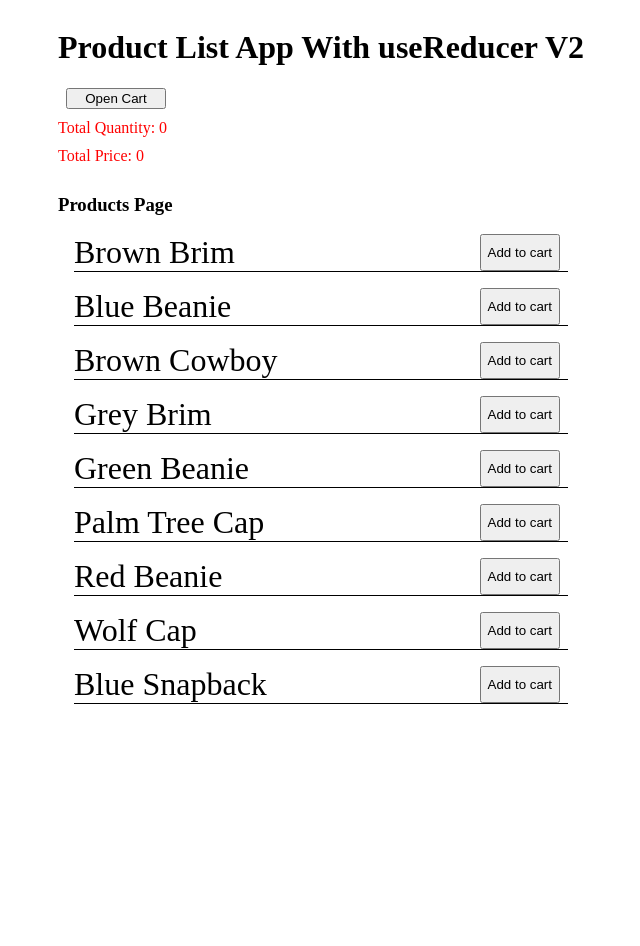
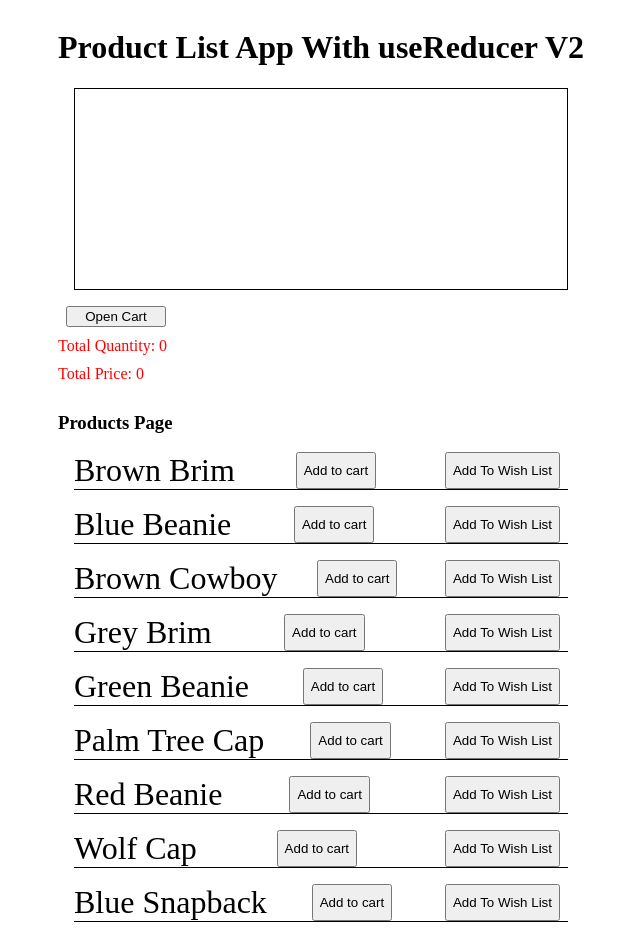
Before and after one commit to AnasAzkoul/Cart-component-React, a React (Create React App) app: page / in a window 1280 px wide. Shown: the whole page, without its empty margins (319-959 px from the left). Before the commit the page ends 800 px from the top, so only its background shows below. Built offline with nearby package versions, Linux system fonts and the light colour scheme.

Commit message:
adding a wish list feature using reducer hook

```diff
--- a/src/App.js
+++ b/src/App.js
@@ -3,7 +3,9 @@ import { cartListContext } from './contexts/Cart-items.Context/Cart-items.contex
 
 import Cart from './Components/Cart-component/Cart.Component';
 import ProductsList from './Components/Products-List/ProductsList.component';
+import WishList from './Components/wish-list/wish-list.component';
 import './App.css';
+
 
 function App() {
   const {
@@ -23,6 +25,7 @@ function App() {
   return (
     <div className="App">
       <h1>Product List App With useReducer V2</h1>
+      <WishList />
       <div className='cart-info'>
         {
           isCartOpen ?
--- a/src/Assets/Shop.data.json
+++ b/src/Assets/Shop.data.json
@@ -3,54 +3,63 @@
     "id": 1,
     "name": "Brown Brim",
     "imageUrl": "https://i.ibb.co/ZYW3VTp/brown-brim.png",
-    "price": 25
+    "price": 25,
+    "isWishList": false
   },
   {
     "id": 2,
     "name": "Blue Beanie",
     "imageUrl": "https://i.ibb.co/ypkgK0X/blue-beanie.png",
-    "price": 18
+    "price": 18,
+    "isWishList": false
   },
   {
     "id": 3,
     "name": "Brown Cowboy",
     "imageUrl": "https://i.ibb.co/QdJwgmp/brown-cowboy.png",
-    "price": 35
+    "price": 35,
+    "isWishList": false
   },
   {
     "id": 4,
     "name": "Grey Brim",
     "imageUrl": "https://i.ibb.co/RjBLWxB/grey-brim.png",
-    "price": 25
+    "price": 25,
+    "isWishList": false
   },
   {
     "id": 5,
     "name": "Green Beanie",
     "imageUrl": "https://i.ibb.co/YTjW3vF/green-beanie.png",
-    "price": 18
+    "price": 18,
+    "isWishList": false
   },
   {
     "id": 6,
     "name": "Palm Tree Cap",
     "imageUrl": "https://i.ibb.co/rKBDvJX/palm-tree-cap.png",
-    "price": 14
+    "price": 14,
+    "isWishList": false
   },
   {
     "id": 7,
     "name": "Red Beanie",
     "imageUrl": "https://i.ibb.co/bLB646Z/red-beanie.png",
-    "price": 18
+    "price": 18,
+    "isWishList": false
   },
   {
     "id": 8,
     "name": "Wolf Cap",
     "imageUrl": "https://i.ibb.co/1f2nWMM/wolf-cap.png",
-    "price": 14
+    "price": 14,
+    "isWishList": false
   },
   {
     "id": 9,
     "name": "Blue Snapback",
     "imageUrl": "https://i.ibb.co/X2VJP2W/blue-snapback.png",
-    "price": 16
+    "price": 16,
+    "isWishList": false
   }
 ]
--- a/src/Components/Products-List/ProductsList.component.jsx
+++ b/src/Components/Products-List/ProductsList.component.jsx
@@ -1,17 +1,16 @@
-import React from 'react';
-
-import productsList from '../../Assets/Shop.data.json'
-
+import React, {useContext} from 'react';
+import { productsContext } from '../../contexts/products-context /products.context';
 
 import Product from '../product/product.component';
 
 const ProductsList = () => {
+  const { products } = useContext(productsContext);
 
   return (
     <div>
       <h3>Products Page</h3>
       {
-        productsList.map(product =>
+        products.map(product =>
           <div key={product.id}>
             <Product product={product}/>
           </div>
--- a/src/Components/product/product.component.jsx
+++ b/src/Components/product/product.component.jsx
@@ -1,20 +1,29 @@
 import React, { useContext } from 'react';
 import { cartListContext } from '../../contexts/Cart-items.Context/Cart-items.context';
+import { productsContext } from '../../contexts/products-context /products.context';
 
 import './product.styles.css';
 
 const Product = ({ product }) => {
-	const { name } = product;
+	const { name, isWishList } = product;
 	const { productToAdd } = useContext(cartListContext);
+	const { productToWishList } = useContext(productsContext)
 
 	const addProductToCart = () => {
 		productToAdd(product);
+	}
+
+	const addToWishListHandler = () => {
+		productToWishList(product)
 	}
 
   return (
 	  <div className='product-container'>
 		  <span>{name}</span>
 		  <button onClick={addProductToCart}>Add to cart</button>
+		  <button onClick={addToWishListHandler}>{!isWishList ?
+			'Add To Wish List' : 'Remove from Wish List'}
+			</button>
 	  </div>
   )
 }
--- /dev/null
+++ b/src/Components/wish-list/wish-list.component.jsx
@@ -0,0 +1,33 @@
+import { useContext, useEffect } from "react";
+import { wishListContext } from "../../contexts/wish-list.context/wish-list.context";
+import { productsContext } from "../../contexts/products-context /products.context";
+
+import './wish.list.styles.css'
+
+const WishList = () => {
+	const {wishList, addToWishList} = useContext(wishListContext);
+	const { products } = useContext(productsContext);
+
+	useEffect(() => {
+		addToWishList(products)
+	}, [products]);
+
+	console.log(products)
+	console.log(wishList)
+
+	return (
+		<div className="wish-list-container">
+			{
+				wishList.map(item => {
+					return (
+						<div key={item.id}>
+							<span>{item.name}</span>
+						</div>
+					)
+				})
+			}
+		</div>
+	)
+}
+
+export default WishList
--- /dev/null
+++ b/src/Components/wish-list/wish.list.styles.css
@@ -0,0 +1,8 @@
+.wish-list-container{
+	border: 1px solid black;
+	margin: 1rem;
+	display: flex;
+	flex-direction: column;
+	height: 25vh;
+	overflow: scroll;
+}
--- /dev/null
+++ b/src/contexts/products-context /products.context.jsx
@@ -0,0 +1,63 @@
+import { createContext, useReducer, useEffect } from "react";
+import shopData from '../../Assets/Shop.data.json';
+import { createAction } from "../../Assets/Utils/Reducer/createAction";
+
+const addProductToWishList = (products, productToAdd) => {
+	return products.map(product => product.id === productToAdd.id ?
+		{...product, isWishList: !product.isWishList} : product)
+}
+
+
+export const productsContext = createContext({
+	products: [],
+	productToWishList: () => {}
+});
+
+const PRODUCT_ACTION_TYPES = {
+	SET_PRODUCTS: 'SET_PRODUCTS'
+}
+
+const INITIAL_PRODUCT_STATE = {
+	products: []
+}
+
+const productReducer = (state, action) => {
+	const {type, payload} = action;
+
+	switch(type){
+		case PRODUCT_ACTION_TYPES.SET_PRODUCTS:
+			return {
+				...state,
+				products: payload
+			}
+		default:
+			return state
+	}
+};
+
+
+export const ProductProvider = ({children}) => {
+	const [state, dispatch] = useReducer(productReducer, INITIAL_PRODUCT_STATE);
+	const { products } = state;
+
+	useEffect(() => {
+		dispatch(createAction(PRODUCT_ACTION_TYPES.SET_PRODUCTS, shopData ))
+	}, [])
+
+	console.log(products)
+
+	const productToWishList = (productToAdd) => {
+		const newProducts = addProductToWishList(products, productToAdd);
+		dispatch(createAction(PRODUCT_ACTION_TYPES.SET_PRODUCTS, newProducts))
+	}
+
+	const value = {
+		products,
+		productToWishList
+	}
+
+
+	return (
+		<productsContext.Provider value={value}>{children}</productsContext.Provider>
+	)
+}
--- /dev/null
+++ b/src/contexts/wish-list.context/wish-list.context.jsx
@@ -0,0 +1,68 @@
+import { createContext, useReducer } from "react";
+import { createAction } from "../../Assets/Utils/Reducer/createAction";
+
+const productToWishList = (products) => {
+	return products.filter(product => product.isWishList === true);
+};
+
+// context
+export const wishListContext = createContext({
+	wishList: [],
+	addToWishList: () => {},
+	isWishListOpen: false,
+	toggleWishList: () => {}
+})
+// reducer
+const WISH_LIST_ACTION_TYPES = {
+	SET_WISH_LIST: 'SET_WISH_LIST',
+	TOGGLE_WISH_LIST: 'TOGGLE_WISH_LIST',
+}
+
+const STATE_INITIAL_VALUE = {
+	wishList: [],
+	isWishListOpen: false
+}
+
+const wishListReducer = (state, action) => {
+	const {type, payload} = action;
+
+	switch(type) {
+		case WISH_LIST_ACTION_TYPES.SET_WISH_LIST:
+			return {
+				...state,
+				wishList: payload
+			}
+		case WISH_LIST_ACTION_TYPES.TOGGLE_WISH_LIST:
+			return {
+				...state,
+				isWishListOpen: !state.isWishListOpen
+			}
+		default:
+			return state
+	}
+}
+
+export const WishListProvider = ({children}) => {
+	const [state, dispatch] = useReducer(wishListReducer, STATE_INITIAL_VALUE);
+	const { wishList, isWishListOpen } = state;
+
+	const addToWishList = (products) => {
+		const newWishList = productToWishList(products);
+		dispatch(createAction(	WISH_LIST_ACTION_TYPES.SET_WISH_LIST, newWishList))
+	}
+
+	const toggleWishList = () => {
+		dispatch(createAction(WISH_LIST_ACTION_TYPES.TOGGLE_WISH_LIST))
+	}
+
+	const value = {
+		wishList,
+		isWishListOpen,
+		addToWishList,
+		toggleWishList
+	}
+
+	return (
+		<wishListContext.Provider value={value}>{children}</wishListContext.Provider>
+	)
+}
--- a/src/index.js
+++ b/src/index.js
@@ -1,6 +1,8 @@
 import React from 'react';
 import ReactDOM from 'react-dom/client';
 import { CartListProvider } from './contexts/Cart-items.Context/Cart-items.context';
+import { ProductProvider } from './contexts/products-context /products.context';
+import { WishListProvider } from './contexts/wish-list.context/wish-list.context';
 import { Provider } from 'react-redux';
 import { store } from './store/store';
 import './index.css';
@@ -11,9 +13,13 @@ const root = ReactDOM.createRoot(document.getElementById('root'));
 root.render(
   <React.StrictMode>
     <Provider store={store}>
-        <CartListProvider>
-          <App />
-        </CartListProvider>
-      </Provider>
+      <CartListProvider>
+        <ProductProvider>
+          <WishListProvider>
+            <App />
+          </WishListProvider>
+        </ProductProvider>
+      </CartListProvider>
+    </Provider>
   </React.StrictMode>
 );
```
